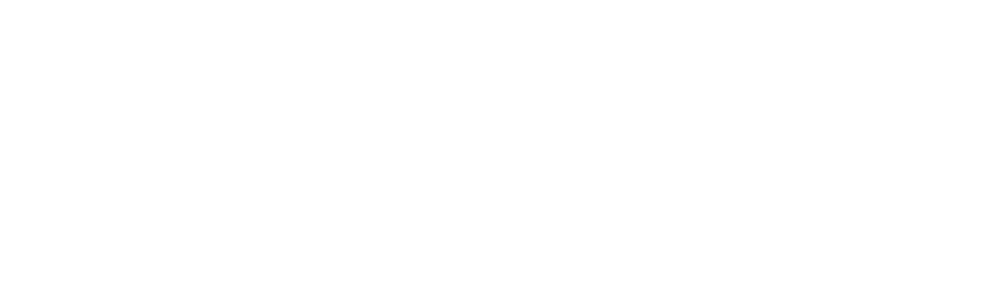
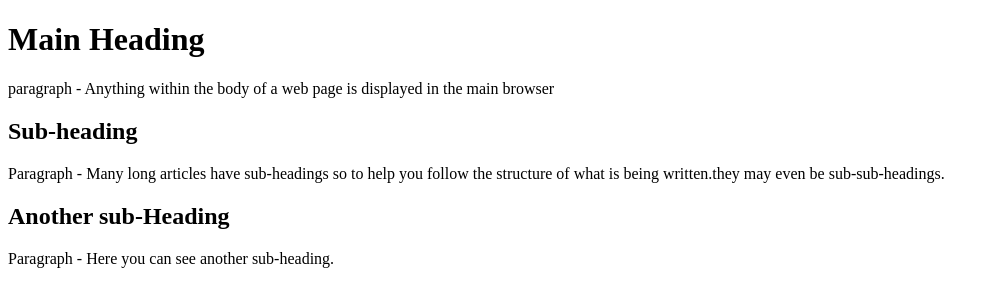
Before and after one commit to hamz4arif/Assignments-PIAIC, a plain HTML site: page HTML/ch1.html in a window 1280 px wide. Shown: the whole page, without its empty margins (0-999 px from the left). Drawn offline with Linux system fonts and the light colour scheme.

Commit message:
chapter 1 assignment complete

```diff
--- a/HTML/ch1.html
+++ b/HTML/ch1.html
@@ -5,5 +5,18 @@
     <meta name="viewport" content="width=device-width, initial-scale=1.0" />
     <title>Document</title>
   </head>
-  <body></body>
+  <body>
+    <h1>Main Heading</h1>
+    <p>
+      paragraph - Anything within the body of a web page is displayed in the
+      main browser
+    </p>
+    <h2>Sub-heading</h2>
+    <p>
+      Paragraph - Many long articles have sub-headings so to help you follow the
+      structure of what is being written.they may even be sub-sub-headings.
+    </p>
+    <h2>Another sub-Heading</h2>
+    <p>Paragraph - Here you can see another sub-heading.</p>
+  </body>
 </html>
```
